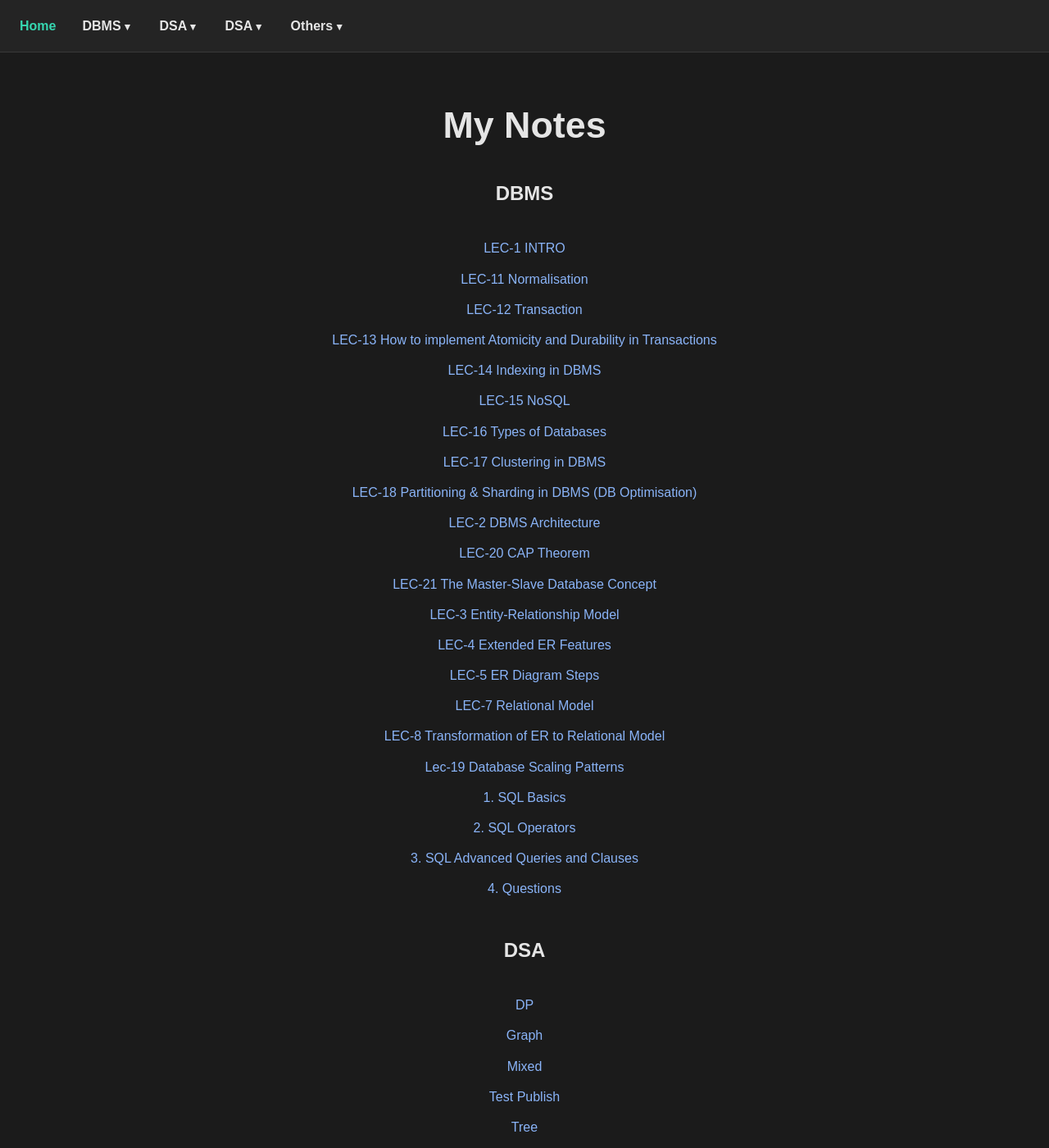
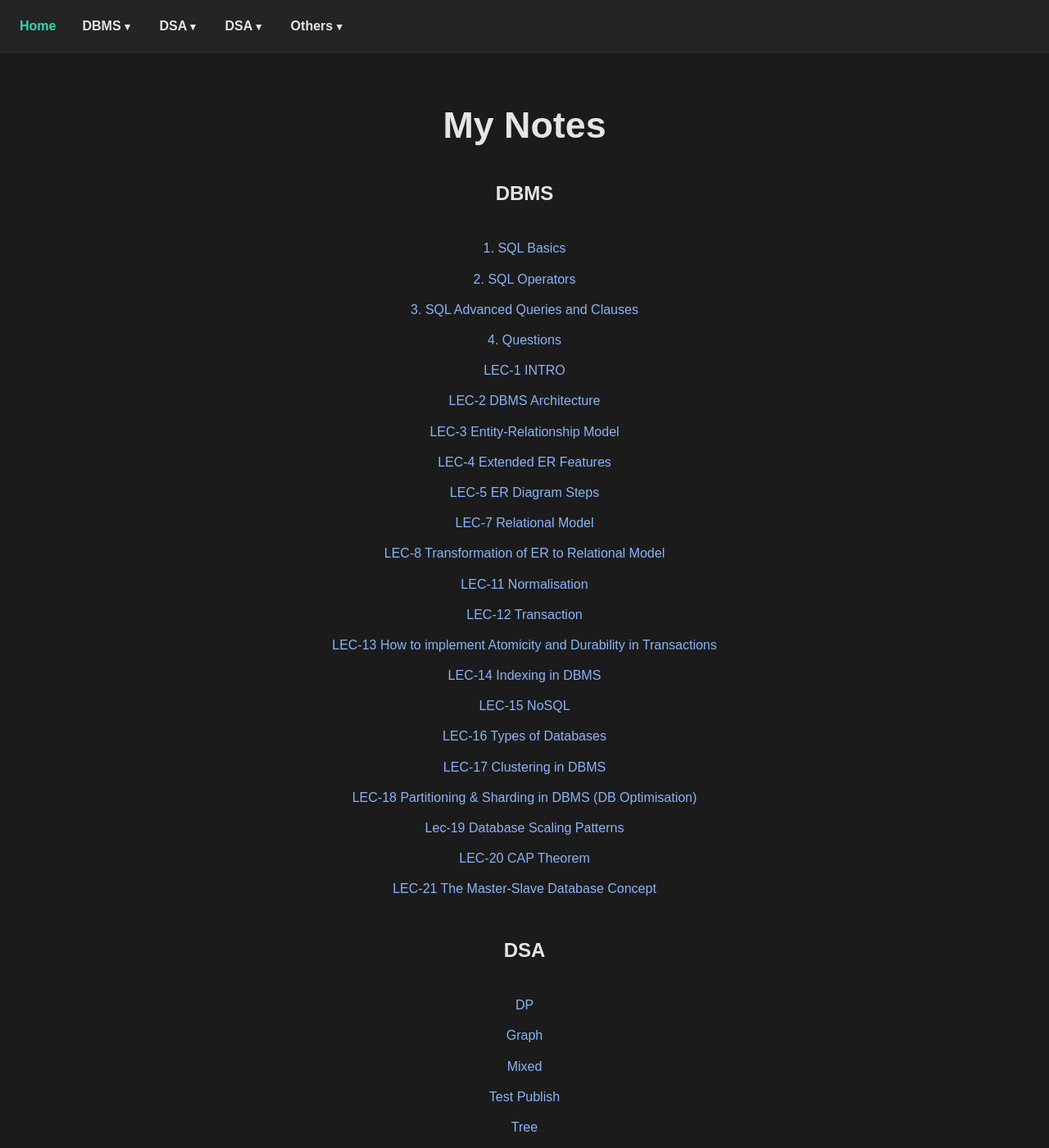
Before and after one commit to Mritunjay28/obsidian-notes, a Jekyll site: the page built from index.md, in a window 1280 px wide and 1400 px high. Shown: the whole window at 82% size. Built offline with Jekyll 4.4.1, drawn with Linux system fonts in a browser that asks for light colours; part of the change alters nothing that is shown.

Commit message:
Render Obsidian image/PDF embeds, section menus, natural sort

```diff
--- a/_layouts/default.html
+++ b/_layouts/default.html
@@ -18,14 +18,22 @@
     <nav class="main-nav" aria-label="Main navigation">
       <a class="nav-home{% if page.url == '/' %} active{% endif %}" href="{{ '/' | relative_url }}">Home</a>
       {% assign last_group = "" %}
+      {% assign last_sub = "" %}
       {% for n in notes %}
         {% assign parts = n.path | split: "/" %}
-        {% if parts.size > 3 or parts.size == 3 %}
+        {% if parts.size > 2 %}
           {% assign group = parts[1] %}
+          {% assign sub = "" %}
+          {% if parts.size > 3 %}{% assign sub_index = parts.size | minus: 2 %}{% assign sub = parts[sub_index] %}{% endif %}
           {% if group != last_group %}
             {% if last_group != "" %}</div></div>{% endif %}
             <div class="menu"><button type="button" class="menu-btn" aria-expanded="false">{% if group.size <= 4 %}{{ group | upcase | escape }}{% else %}{{ group | capitalize | escape }}{% endif %} <span class="caret">&#9662;</span></button><div class="menu-list">
             {% assign last_group = group %}
+            {% assign last_sub = "" %}
+          {% endif %}
+          {% if sub != last_sub %}
+            {% if sub != "" %}<span class="menu-sub">{{ sub | escape }}</span>{% endif %}
+            {% assign last_sub = sub %}
           {% endif %}
           <a class="note-link{% if n.url == page.url %} active{% endif %}" href="{{ n.url | relative_url }}">{{ n.name | remove: ".md" | escape }}</a>
         {% endif %}
@@ -55,6 +63,24 @@
 
   <script>
     (function () {
+      // Natural order (LEC-2 before LEC-11) inside each menu section.
+      function byName(a, b) {
+        return a.textContent.trim().localeCompare(b.textContent.trim(), undefined, { numeric: true, sensitivity: 'base' });
+      }
+      function naturalSort(container, labelSel) {
+        var sections = [], cur = [];
+        Array.prototype.slice.call(container.children).forEach(function (el) {
+          if (labelSel && el.matches(labelSel)) { sections.push(cur); cur = [el]; } else cur.push(el);
+        });
+        sections.push(cur);
+        sections.forEach(function (sec) {
+          var hasHead = sec.length && labelSel && sec[0].matches(labelSel);
+          var head = hasHead ? [sec[0]] : [];
+          head.concat(sec.slice(head.length).sort(byName)).forEach(function (el) { container.appendChild(el); });
+        });
+      }
+      document.querySelectorAll('.menu-list').forEach(function (l) { naturalSort(l, '.menu-sub'); });
+      document.querySelectorAll('.home-list').forEach(function (l) { naturalSort(l, null); });
       var menus = document.querySelectorAll('.menu');
       function closeAll(except) {
         menus.forEach(function (m) {
@@ -72,6 +98,61 @@
       });
       document.addEventListener('click', function () { closeAll(null); });
       document.addEventListener('keydown', function (e) { if (e.key === 'Escape') closeAll(null); });
+    })();
+  </script>
+  <script id="attachment-map" type="application/json">[{% assign first = true %}{% for f in site.static_files %}{% if f.path contains '/content/' %}{% assign ext = f.extname | downcase %}{% if ext == '.png' or ext == '.jpg' or ext == '.jpeg' or ext == '.gif' or ext == '.svg' or ext == '.webp' or ext == '.pdf' %}{% unless first %},{% endunless %}{% assign first = false %}{"n":{{ f.name | jsonify }},"u":{{ f.path | relative_url | jsonify }}}{% endif %}{% endif %}{% endfor %}]</script>
+  <script>
+    (function () {
+      var root = document.querySelector('.document');
+      var mapEl = document.getElementById('attachment-map');
+      if (!root || !mapEl) return;
+      var files = {};
+      JSON.parse(mapEl.textContent).forEach(function (f) { (files[f.n] = files[f.n] || []).push(f.u); });
+      var here = decodeURIComponent(location.pathname);
+      function pick(name) {
+        var c = files[name];
+        if (!c) return null;
+        var best = c[0], bestScore = -1;
+        c.forEach(function (u) {
+          var a = decodeURIComponent(u), i = 0;
+          while (i < a.length && i < here.length && a[i] === here[i]) i++;
+          if (i > bestScore) { bestScore = i; best = u; }
+        });
+        return best;
+      }
+      // Obsidian embeds: ![[file.png]] or ![[file.png|alt]] (images and PDFs).
+      var re = /!\[\[([^\]|]+?)(?:\|([^\]]*))?\]\]/g;
+      var walker = document.createTreeWalker(root, NodeFilter.SHOW_TEXT, {
+        acceptNode: function (n) {
+          return !n.parentNode.closest('CODE, PRE, SCRIPT, STYLE') && n.nodeValue.indexOf('![[') > -1
+            ? NodeFilter.FILTER_ACCEPT : NodeFilter.FILTER_REJECT;
+        }
+      });
+      var nodes = [], n;
+      while ((n = walker.nextNode())) nodes.push(n);
+      nodes.forEach(function (node) {
+        var text = node.nodeValue, frag = document.createDocumentFragment(), last = 0, m;
+        re.lastIndex = 0;
+        while ((m = re.exec(text))) {
+          frag.appendChild(document.createTextNode(text.slice(last, m.index)));
+          var name = m[1].trim(), url = pick(name), el;
+          if (!url) {
+            el = document.createElement('span');
+            el.className = 'embed-missing';
+            el.textContent = 'Image not available: ' + name;
+          } else if (/\.pdf$/i.test(name)) {
+            el = document.createElement('a');
+            el.href = url; el.textContent = name; el.target = '_blank'; el.rel = 'noopener';
+          } else {
+            el = document.createElement('img');
+            el.src = url; el.alt = (m[2] || name).trim(); el.loading = 'lazy';
+          }
+          frag.appendChild(el);
+          last = m.index + m[0].length;
+        }
+        frag.appendChild(document.createTextNode(text.slice(last)));
+        node.parentNode.replaceChild(frag, node);
+      });
     })();
   </script>
   <script src="https://cdn.jsdelivr.net/npm/katex@0.16.11/dist/katex.min.js"></script>
```
